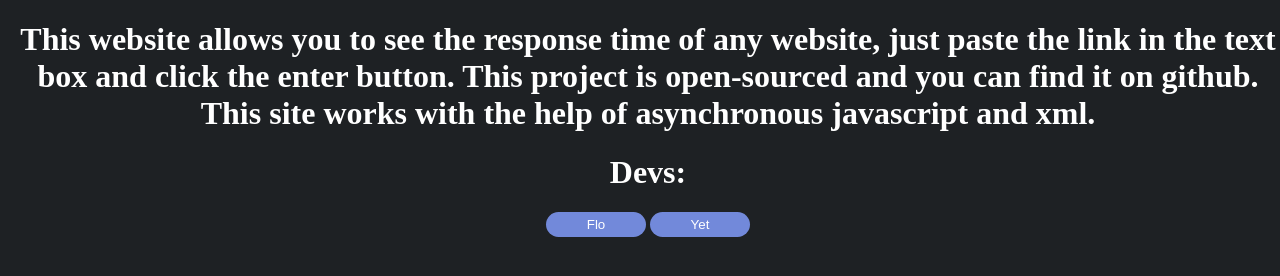
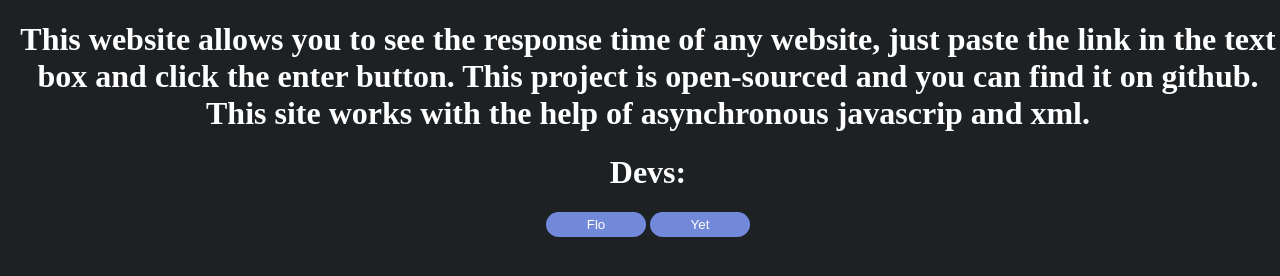
Before and after one commit to YetNT/ping-website, a plain HTML site: page about/index.html in a window 1280 px wide. Drawn offline with Linux system fonts and the light colour scheme.

Commit message:
almost complete

```diff
--- a/about/index.html
+++ b/about/index.html
@@ -14,7 +14,7 @@
     <h1 id="info-text">This website allows you to see the response time of any website, just paste the link in the text
       box and click
       the enter button. This project is open-sourced and you can find it on github. This site works with the help of
-      asynchronous javascript and xml.</h1>
+      asynchronous javascrip and xml.</h1>
   </center>
 
 
--- a/package.json
+++ /dev/null
@@ -1,5 +0,0 @@
-{
-  "dependencies": {
-    "ping.js": "github:alfg/ping.js"
-  }
-}
```
Also changed, not shown: index.html (+1 -1 lines), README.md, 1 other file.
